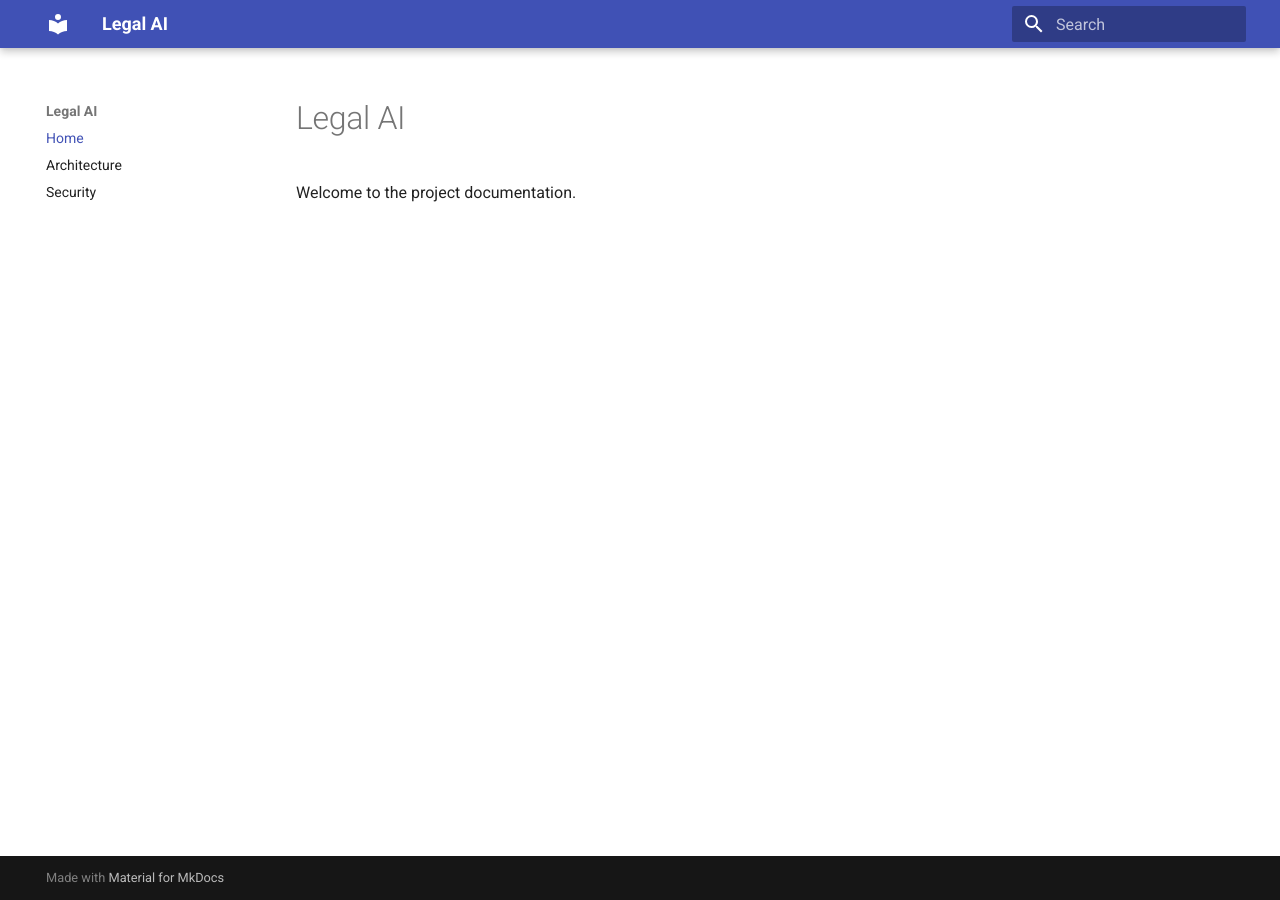
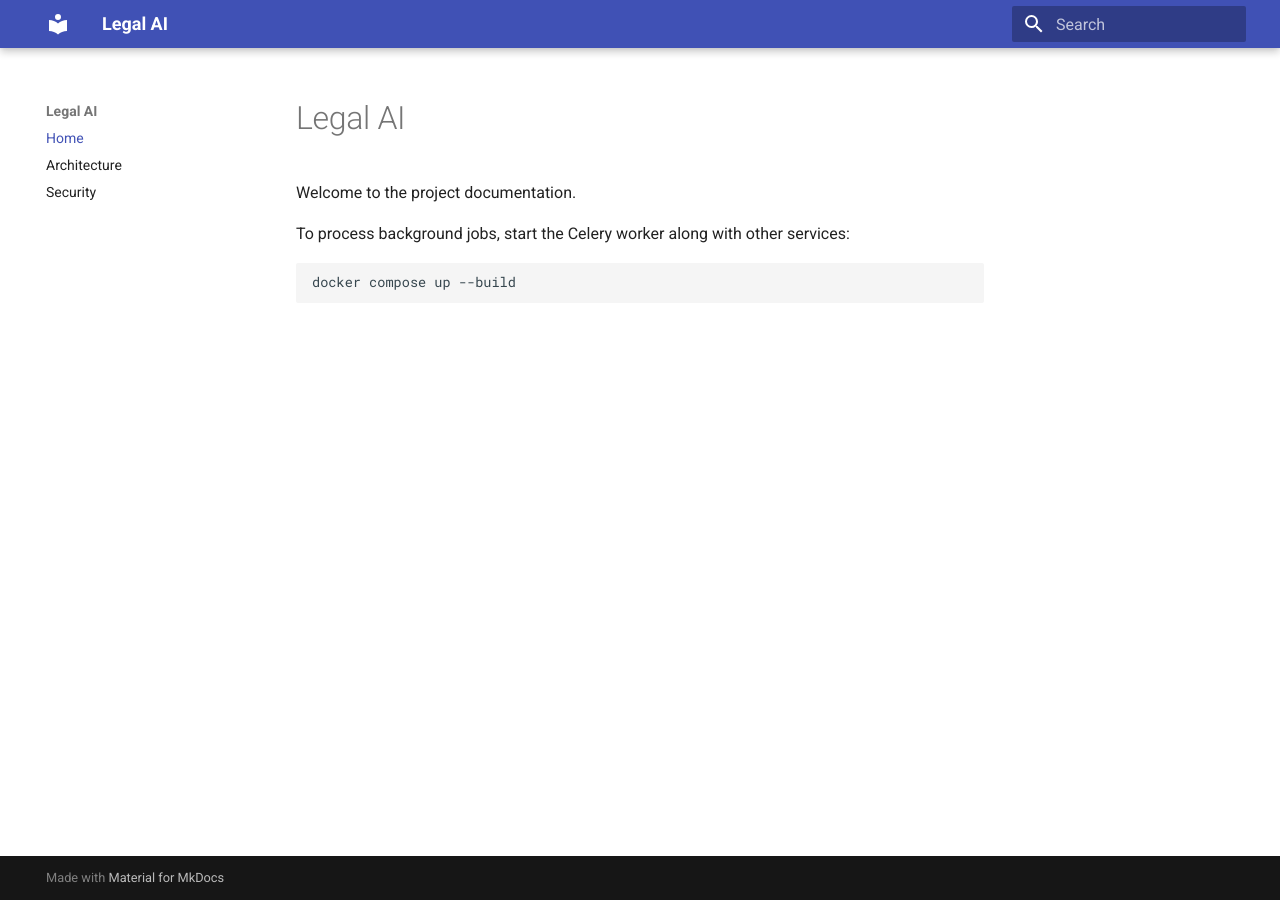
Before and after one commit to maohuanzhu01/codex_test, an MkDocs documentation site: the page built from docs/index.md, in a window 1280 px wide. Built offline with MkDocs 1.6.1 and Material for MkDocs 9.7.7, drawn with Linux system fonts in a browser that asks for light colours.

Commit message:
Add Celery integration

````diff
--- a/docs/index.md
+++ b/docs/index.md
@@ -1,3 +1,9 @@
 # Legal AI
 
 Welcome to the project documentation.
+
+To process background jobs, start the Celery worker along with other services:
+
+```bash
+docker compose up --build
+```
````
Also changed, not shown: README.md (+3 -0 lines), docker-compose.yml (+15 -0 lines), 2 other files.
